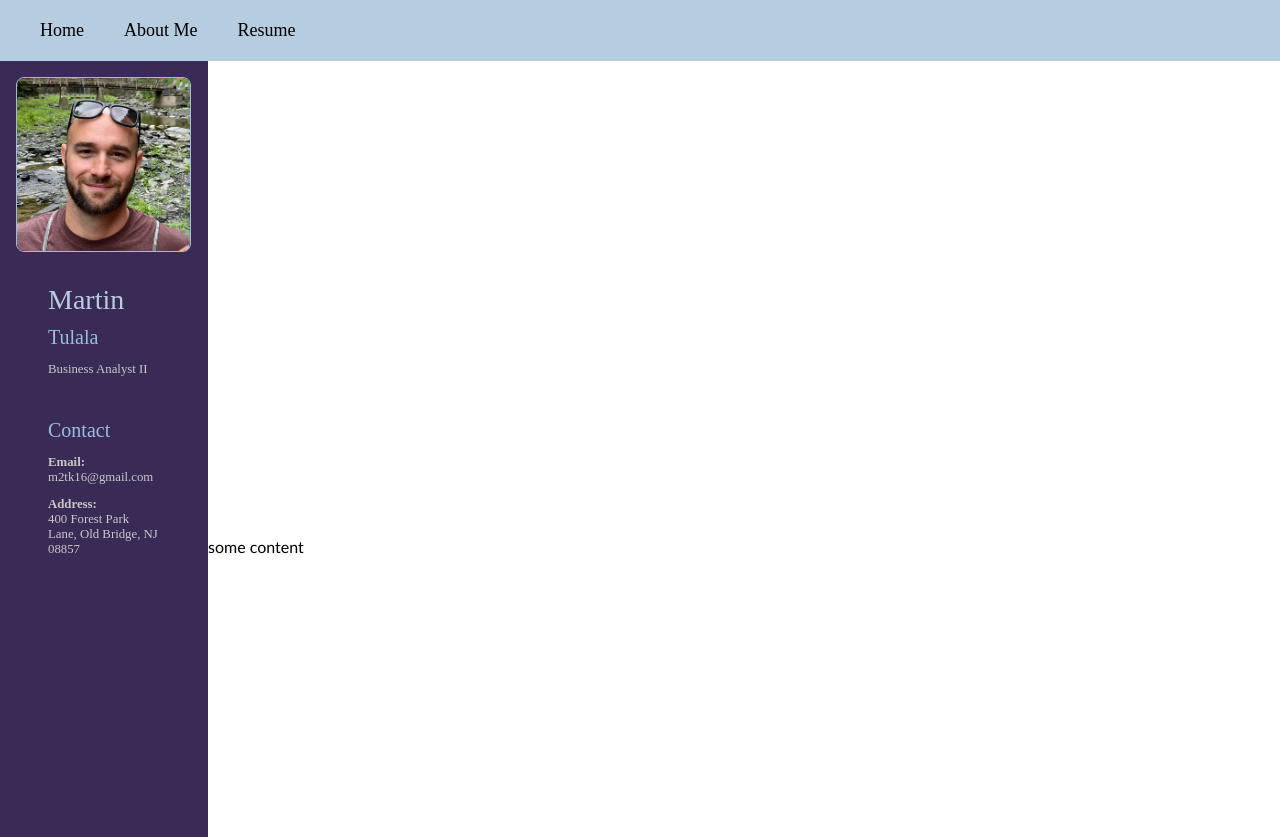
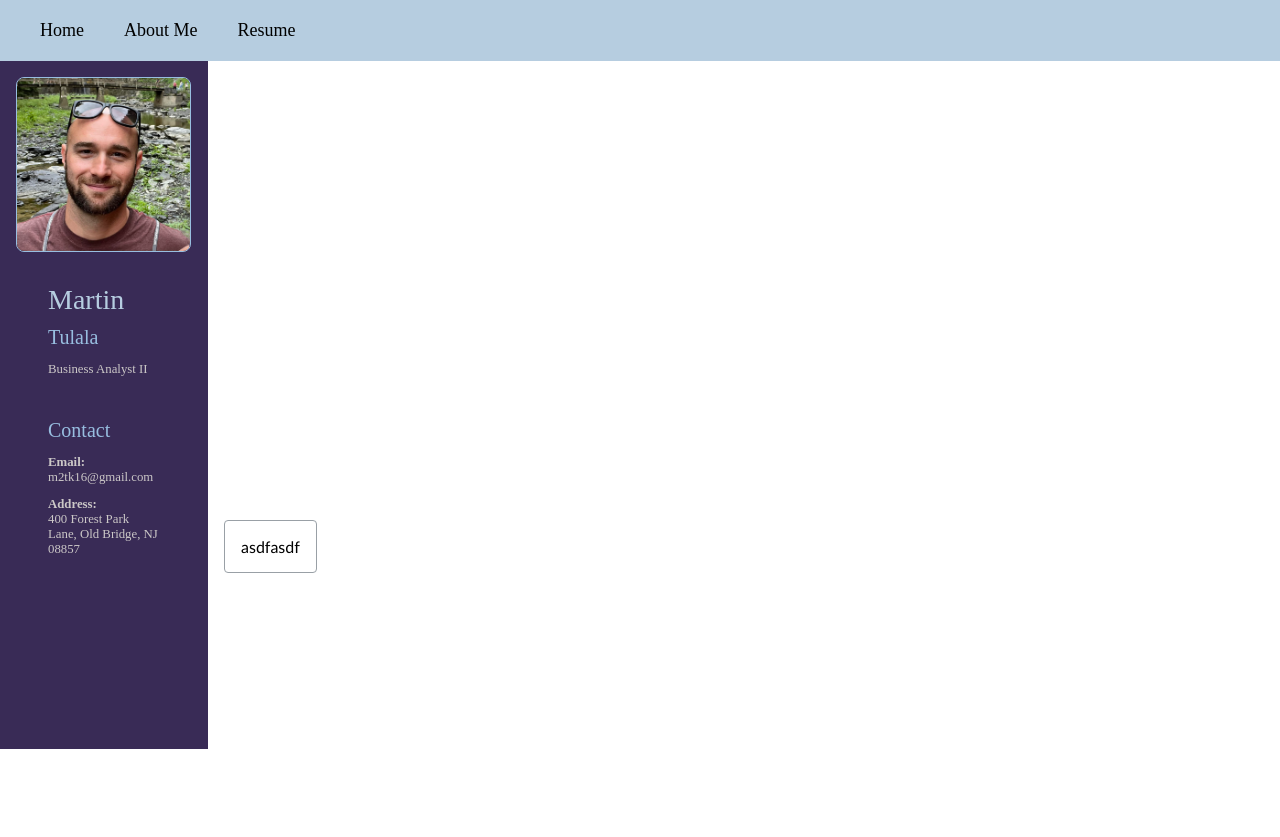
Before and after one commit to m2tk16/MartinTulalaResumeWebsite, a React (Create React App) app: page /resume in a window 1280 px wide. After the commit the page ends 800 px from the top, so only its background shows below. Built offline with nearby package versions, Linux system fonts and the light colour scheme.

Commit message:
Created a box component

```diff
--- a/public/index.html
+++ b/public/index.html
@@ -2,7 +2,7 @@
 <html lang="en">
   <head>
     <meta charset="utf-8" />
-    <link rel="icon" href="%PUBLIC_URL%/favicon.ico" />
+    <link rel="icon" href="%PUBLIC_URL%/logo.png" />
     <meta name="viewport" content="width=device-width, initial-scale=1" />
     <meta name="theme-color" content="#000000" />
     <meta
@@ -24,7 +24,7 @@
       work correctly both with client-side routing and a non-root public URL.
       Learn how to configure a non-root public URL by running `npm run build`.
     -->
-    <title>React App</title>
+    <title>Martin Tulala</title>
   </head>
   <body>
     <noscript>You need to enable JavaScript to run this app.</noscript>
--- /dev/null
+++ b/src/Box.js
@@ -0,0 +1,12 @@
+import React from "react";
+import "./App.css";
+
+const Box = (props) => {
+    return (
+        <div className="box-class">
+            {props.data}
+        </div>
+    )
+}
+
+export default Box;
--- a/src/Resume.js
+++ b/src/Resume.js
@@ -1,6 +1,7 @@
 import React from "react";
 import "./App.css";
 import me from './images/me.png';
+import Box from './Box';
 
 const Resume = () => {
     return (
@@ -23,7 +24,7 @@ const Resume = () => {
                 </div>
             </div>
             <div className="resume-content">
-                some content
+                <Box data="asdfasdf"/>
             </div>
         </div>
     )
--- a/src/index.css
+++ b/src/index.css
@@ -6,7 +6,7 @@
 
 .side-nav {
   width:13em;
-  height:48.5em;
+  height:43em;
   background-color:rgb(57, 43, 86);
   display: inline-block;
 }
@@ -82,6 +82,13 @@
 }
 
 
+.box-class {
+  border: solid .1em rgb(153, 160, 166);
+  border-radius: .25em;
+  padding:1em;
+  margin:1em;
+}
+
 #me-image {
   border-radius: .5em;
   border: solid .05em rgb(152, 190, 224);
```
Also changed, not shown: public/logo.png (added), public/manifest.json.
